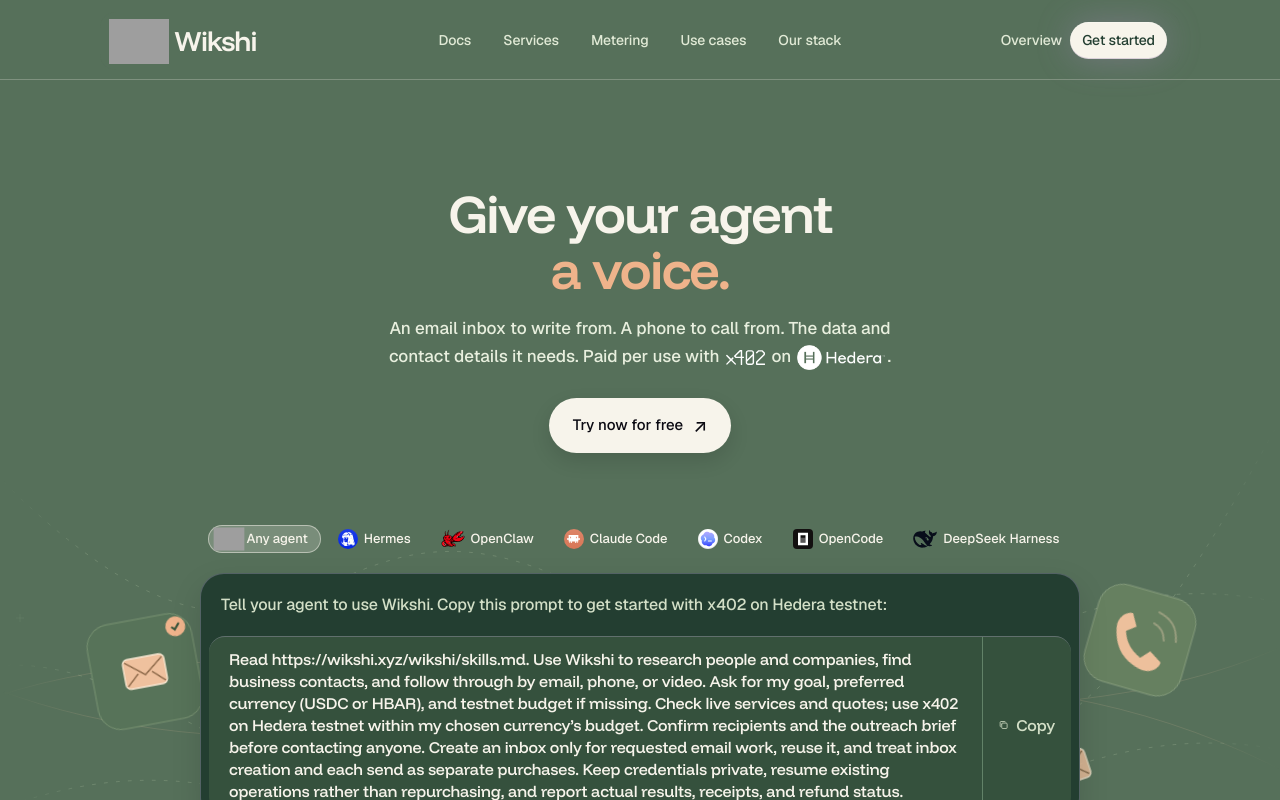
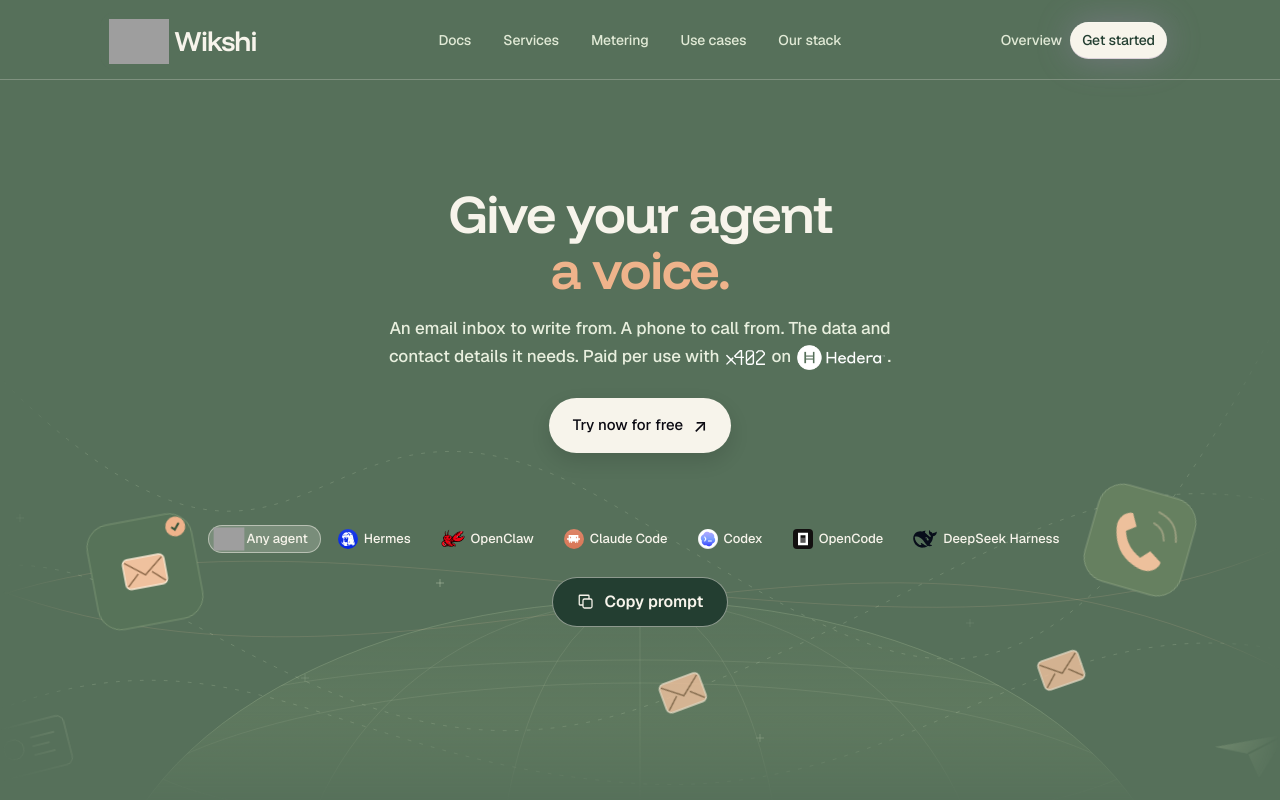
Before and after one commit to hitakshiA/wikshi.xyz, a Next.js app: page / in a window 1280 px wide. Shown: the top 800 px of the page. Built offline with nearby package versions, Linux system fonts and the light colour scheme; grey boxes are pictures that could not be loaded.

Commit message:
Replace expanded hero prompt with compact copy action

```diff
--- a/src/app/wikshi-responsive.css
+++ b/src/app/wikshi-responsive.css
@@ -1,5 +1,9 @@
 /* Phone-first refinements of the existing Inkbox composition, not a new layout. */
 .quickstart-marquee-track, .quickstart-marquee-group { display: contents; }
+.quickstart-copy-action { display: flex; justify-content: center; margin-top: 24px; }
+.quickstart-copy-action button { display: inline-flex; align-items: center; justify-content: center; gap: 10px; min-height: 48px; padding: 12px 24px; border: 1px solid #f7f4eb80; border-radius: 999px; background: #233e31; color: #f7f4eb; font-weight: 600; cursor: pointer; }
+.quickstart-copy-action button:hover { background: #304f3e; }
+.quickstart-copy-action button:focus-visible { outline: 2px solid #edb38a; outline-offset: 4px; }
 .quickstart-marquee-copy { display: none; }
 .quickstart-marquee-copy button:first-child img { width: 24px; height: 24px; transform: scale(1.3); }
 
--- a/src/components/sites/inkbox-ai-e8043030/root-8a5edab2/Hero.tsx
+++ b/src/components/sites/inkbox-ai-e8043030/root-8a5edab2/Hero.tsx
@@ -16,12 +16,8 @@
 
 const allElements = elements(source);
 const tabs = allElements.filter((node) => node.attribs.role === 'tab');
-const paragraphs = allElements.filter((node) => node.name === 'p' && 'aria-hidden' in node.attribs);
-const commandParagraphs = paragraphs.slice(tabs.length);
-const copyButtons = allElements.filter((node) => node.name === 'button' && node.attribs.role !== 'tab');
-
 // Agent selection is compatibility context, not a different user mission.
-const commands = commandParagraphs.map(() => wikshiPrompt());
+const prompt = wikshiPrompt();
 
 export function Hero() {
   const [activeTab, setActiveTab] = useState(0);
@@ -102,7 +98,7 @@
 
   async function copyCommand() {
     try {
-      await navigator.clipboard.writeText(commands[activeTab]);
+      await navigator.clipboard.writeText(prompt);
       setCopyState('Copied');
     } catch {
       setCopyState('Retry');
@@ -145,22 +141,12 @@
         >{children()}</button>;
       }
       if (node.attribs.role === 'tabpanel') {
-        return <div {...props} aria-labelledby={`quickstart-tab-${activeTab}`}>{children()}</div>;
-      }
-      const paragraphIndex = paragraphs.indexOf(node);
-      if (paragraphIndex !== -1) {
-        const selected = paragraphIndex % tabs.length === activeTab;
-        return <p {...props} aria-hidden={!selected}
-          className={node.attribs.class.replace(/\b(?:invisible|visible)\b/g, selected ? 'visible' : 'invisible')}
-        >{paragraphIndex >= tabs.length ? commands[paragraphIndex - tabs.length] : children()}</p>;
-      }
-      if (copyButtons.includes(node)) {
-        return <button {...props} onClick={copyCommand}
-          aria-label={copyState === 'Copied' ? 'Copied to clipboard' : copyState === 'Retry' ? 'Copy failed, try again' : node === copyButtons[1] ? 'Copy' : 'Copy prompt'}
-        >{children()}</button>;
-      }
-      if (node.name === 'span' && node.parent === copyButtons[1]) {
-        return <span {...props} aria-live="polite">{copyState}</span>;
+        return <div id="quickstart-panel" role="tabpanel" aria-labelledby={`quickstart-tab-${activeTab}`} className="quickstart-copy-action">
+          <button type="button" onClick={copyCommand}>
+            <svg width="18" height="18" viewBox="0 0 24 24" fill="none" stroke="currentColor" strokeWidth="1.7" aria-hidden="true"><rect x="8" y="8" width="12" height="12" rx="2"/><path d="M16 8V4a1 1 0 0 0-1-1H4a1 1 0 0 0-1 1v11a1 1 0 0 0 1 1h4"/></svg>
+            <span aria-live="polite">{copyState === 'Copied' ? 'Prompt copied' : copyState === 'Retry' ? 'Try copying again' : 'Copy prompt'}</span>
+          </button>
+        </div>;
       }
     },
   };
```
